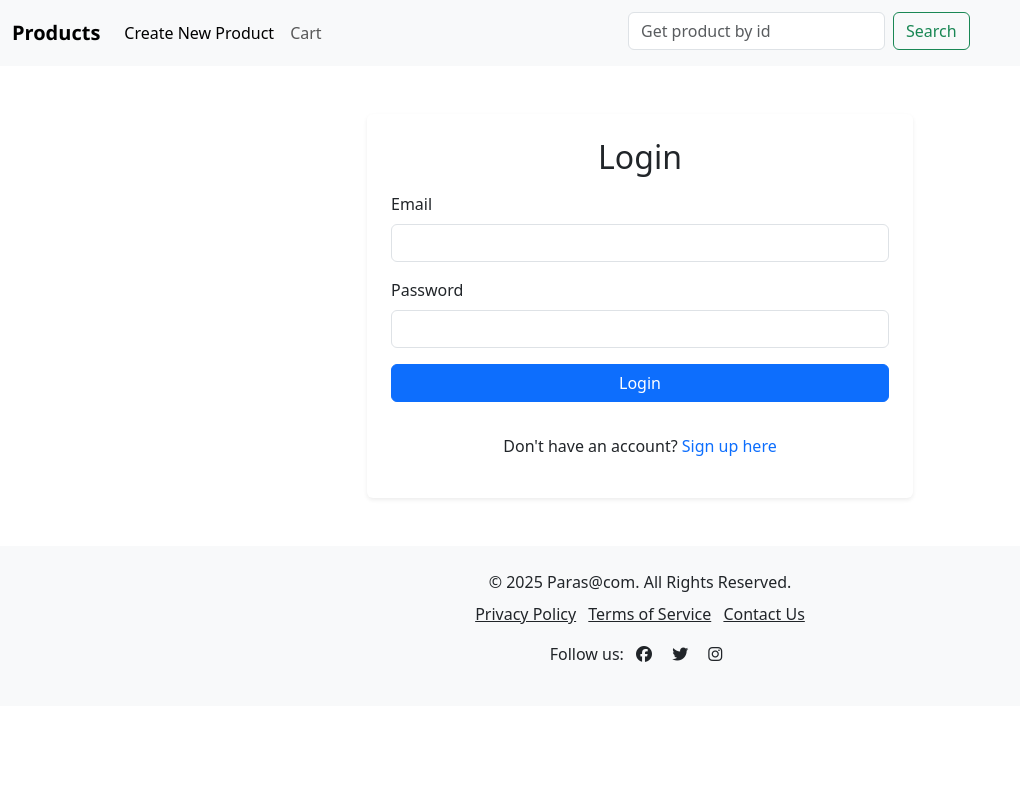
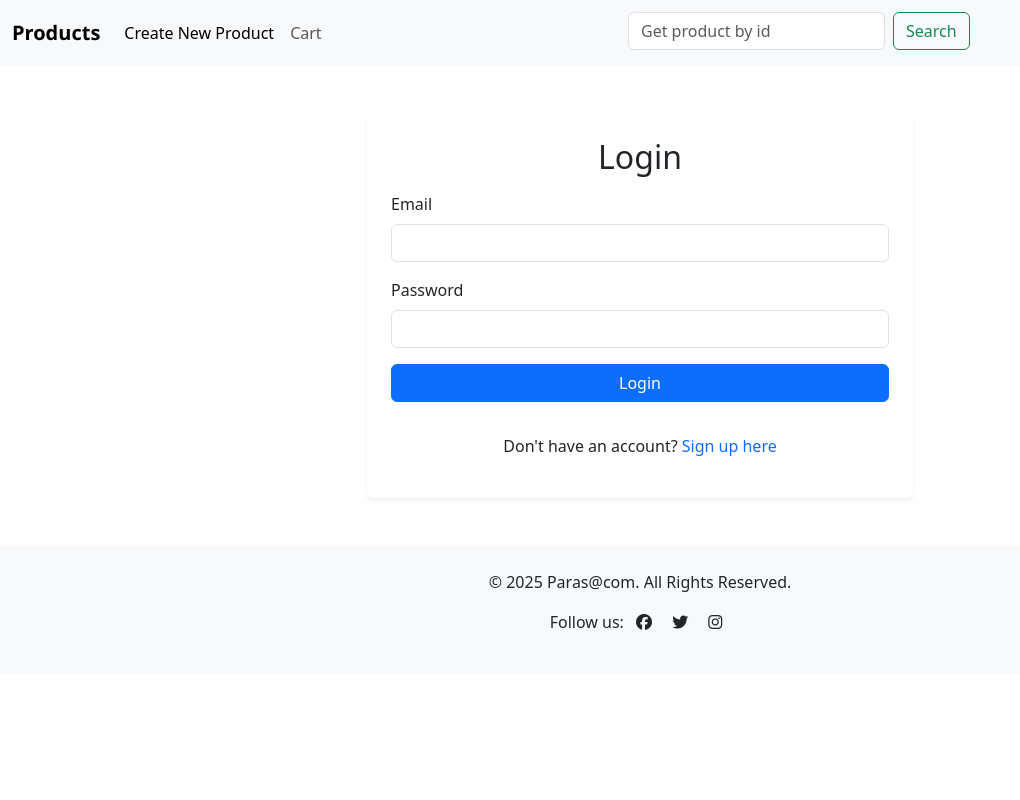
Before and after one commit to pc0riginal/shreeji-food, a FastAPI app: page /login in a window 1280 px wide. Shown: the whole page, without its empty margins (0-1020 px from the left). Run offline with FastAPI, Linux system fonts and the light colour scheme; parts of the project's set-up code (start-up, migrations or seed data) failed here and were passed over.

Commit message:
bug fixes

```diff
--- a/db.py
+++ b/db.py
@@ -1,6 +1,7 @@
 from pymongo import MongoClient
-
-client = MongoClient("mongodb+srv://msm98:paras123@cluster0.4gnmc.mongodb.net/?retryWrites=true&w=majority&appName=Cluster0")
+import os
+mongo_uri = os.getenv('mongo_uri')
+client = MongoClient(mongo_uri)
 
 db = client['food']
 
--- a/main.py
+++ b/main.py
@@ -8,6 +8,7 @@ from fastapi import (
     status,
     Depends,
 )
+from dotenv import load_dotenv
 from fastapi.responses import HTMLResponse, RedirectResponse
 from fastapi.templating import Jinja2Templates
 from fastapi.staticfiles import StaticFiles
@@ -20,8 +21,9 @@ import os
 import shutil
 from urllib.parse import quote
 
+load_dotenv()
 # Constants
-SECRET_KEY = "e4bd6393dd6b40d8952c4a1e9755970a8b393c2b4742dcdea82e3f86c3b76199"  # Change this in production!
+SECRET_KEY = os.getenv('SECRET_KEY')  # Change this in production!
 ACCESS_TOKEN_EXPIRE_MINUTES = 60
 ACCESS_TOKEN_EXPIRE = timedelta(minutes=ACCESS_TOKEN_EXPIRE_MINUTES)
 
@@ -47,7 +49,6 @@ def load_user(email: str):
     user_data = users.find_one({"email": email})
     if not user_data:
         return RedirectResponse("/login", status_code=302)
-
     try:
         return models.User(**user_data)
     except Exception as e:
@@ -92,11 +93,10 @@ def login(req: Request):
 @app.post("/login")
 async def login(req: Request, email: str = Form(...), password: str = Form(...)):
     user = load_user(email)
-    if not user:
+    if not user or isinstance(user,RedirectResponse):
         return templates.TemplateResponse(
             "login.html", {"request": req, "error": "User not found"}
         )
-
     if not user.verify_password(password):
         return templates.TemplateResponse(
             "login.html", {"request": req, "error": "Invalid Credential"}
--- a/requirements.txt
+++ b/requirements.txt
@@ -3,5 +3,6 @@ passlib[bcrypt]
 fastapi-login
 uvicorn
 python-multipart
+python-dotenv
 pymongo
 Jinja2
--- a/static/style.css
+++ b/static/style.css
@@ -3,7 +3,11 @@
     font-size: 1.5em;
     font-family: 'Segoe UI', Tahoma, Geneva, Verdana, sans-serif;
 }
-
+html, body {
+    height: 100%;
+    display: flex;
+    flex-direction: column;
+}
 body {
     font-family: Arial, sans-serif;
     margin: 0;
@@ -24,3 +28,8 @@ h1 {
     aspect-ratio: 1 / 1;  /* Ensure a square shape */
     border-radius: 5px;   /* Optional rounded corners */
 }
+
+.footer {
+    background-color: #CCCCFF;
+    margin-bottom: 0;
+}
--- a/templates/footer.html
+++ b/templates/footer.html
@@ -1,10 +1,10 @@
-<footer class="bg-light text-dark py-4 mt-5">
+<footer class="footer bg-light text-dark py-4 mt-5">
     <div class="container text-center">
         <p class="mb-2">&copy; 2025 Paras@com. All Rights Reserved.</p>
         <ul class="list-inline">
-            <li class="list-inline-item"><a href="#" class="text-dark">Privacy Policy</a></li>
+            <!-- <li class="list-inline-item"><a href="#" class="text-dark">Privacy Policy</a></li>
             <li class="list-inline-item"><a href="#" class="text-dark">Terms of Service</a></li>
-            <li class="list-inline-item"><a href="#" class="text-dark">Contact Us</a></li>
+            <li class="list-inline-item"><a href="#" class="text-dark">Contact Us</a></li> -->
         </ul>
         <p class="mt-2">Follow us:
             <a href="#" class="text-dark mx-2"><i class="fab fa-facebook"></i></a>
--- a/templates/login.html
+++ b/templates/login.html
@@ -9,9 +9,9 @@
 
                 <!-- Display Error Message -->
                 {% if error %}
-                <div class="alert alert-danger text-center">
-                    {{ error }}
-                </div>
+                    <div id="error-message" class="alert alert-danger text-center">
+                        {{ error }}
+                    </div>
                 {% endif %}
 
                 <form method="post" action="/login">
@@ -38,3 +38,15 @@
 </div>
 
 {% include 'footer.html' %}
+
+<!-- JavaScript to remove the error message after 3 seconds -->
+<script>
+    setTimeout(function () {
+        let errorMessage = document.getElementById("error-message");
+        if (errorMessage) {
+            errorMessage.style.transition = "opacity 0.5s ease-out";
+            errorMessage.style.opacity = "0";
+            setTimeout(() => errorMessage.remove(), 500);
+        }
+    }, 3000);
+</script>
--- a/templates/navbar.html
+++ b/templates/navbar.html
@@ -23,7 +23,7 @@
             </form>
 
             <!-- Authentication Buttons -->
-            <ul class="navbar-nav ms-auto" id="auth-buttons">
+            <ul class="navbar-nav ms-auto flex-row gap-2" id="auth-buttons">
 
             </ul>
         </div>
```
Also changed, not shown: templates/index.html (+6 -5 lines).
